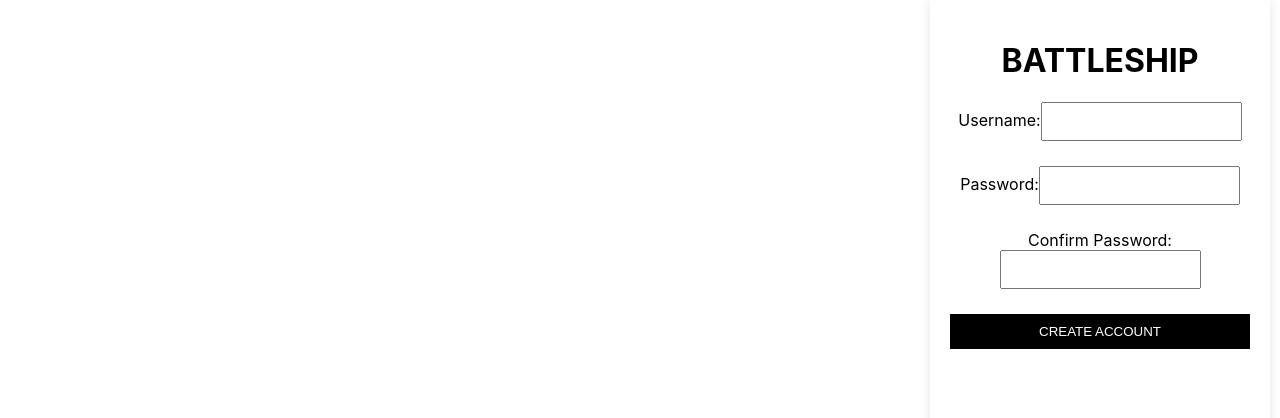
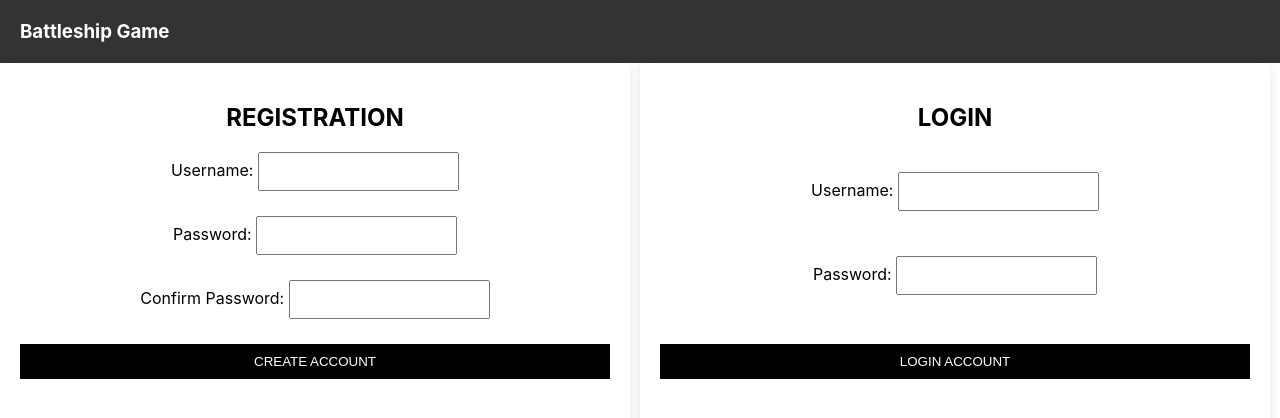
Before and after one commit to desanton/201Battleship, a React (Create React App) app in the folder site/: page / in a window 1280 px wide. Shown: the top 418 px of the page. Built offline with nearby package versions, Linux system fonts and the light colour scheme.

Commit message:
Update RegistrationPage.js

```diff
--- a/site/src/RegistrationPage.js
+++ b/site/src/RegistrationPage.js
@@ -39,11 +39,23 @@ function RegistrationPage() {
   };
 
   return (
+    <body>
+    <div className="navigation">
+        <nav className="navbar">
+          <nav class="navbar">
+            <div class="navbar-container">
+                <h1>Battleship Game</h1>
+            </div>
+          </nav>
+        </nav>
+    </div>
+    <main>
+      <div className="registration-container-wrapper">
         <div className="registration-container">
-      <h1>BATTLESHIP</h1>
+          <h2>REGISTRATION</h2>
           <form onSubmit={handleSubmit}>
             <div className="form-group">
-          <label htmlFor="username">Username:</label>
+              <label htmlFor="username">Username: </label>
               <input
                 type="text"
                 id="username"
@@ -53,7 +65,7 @@ function RegistrationPage() {
               />
             </div>
             <div className="form-group">
-          <label htmlFor="password">Password:</label>
+              <label htmlFor="password">Password: </label>
               <input
                 type="password"
                 id="password"
@@ -63,7 +75,7 @@ function RegistrationPage() {
               />
             </div>
             <div className="form-group">
-          <label htmlFor="confirm-password">Confirm Password:</label>
+              <label htmlFor="confirm-password">Confirm Password: </label>
               <input
                 type="password"
                 id="confirm-password"
@@ -72,9 +84,38 @@ function RegistrationPage() {
                 required
               />
             </div>
-        <button type="submit">CREATE ACCOUNT</button>
+            <button type="submit"  class="button">CREATE ACCOUNT</button>
           </form>
         </div>
+        <div className="registration-container">
+          <h2>LOGIN</h2>
+          <form onSubmit={handleSubmit}>
+            <div className="form-group" id="loginUser">
+              <label htmlFor="login-username">Username: </label>
+              <input
+                type="text"
+                id="login-username"
+                value={username}
+                onChange={(e) => setUsername(e.target.value)}
+                required
+              />
+            </div>
+            <div className="form-group" id="loginPass">
+              <label htmlFor="login-password">Password: </label>
+              <input
+                type="password"
+                id="login-password"
+                value={password}
+                onChange={(e) => setPassword(e.target.value)}
+                required
+              />
+            </div>
+            <button type="submit" class="button" id="loginButton">LOGIN ACCOUNT</button>
+          </form>
+        </div>
+      </div>
+    </main>
+  </body>
   );
 }
 
```
Lines whose indentation alone changed are shown as unchanged.
